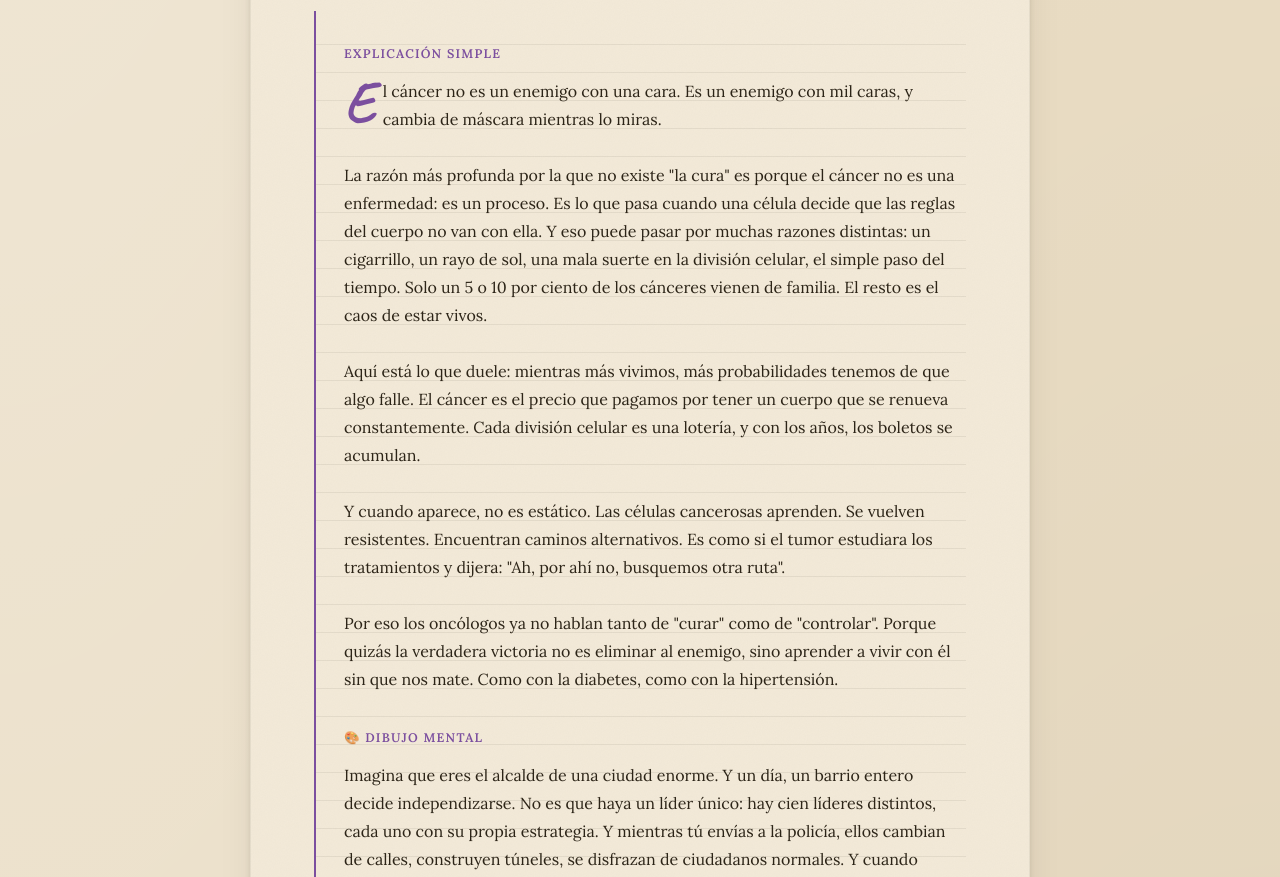
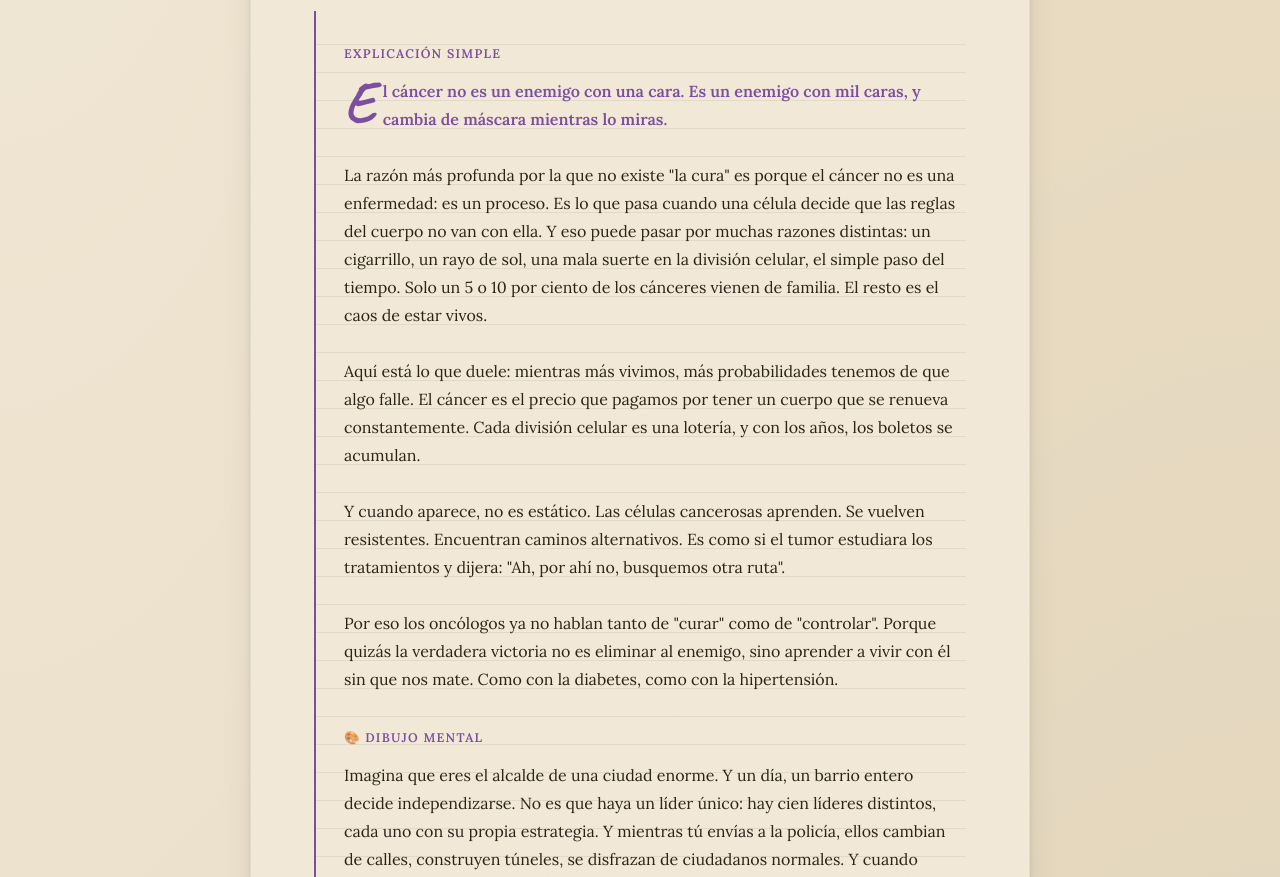
Before and after one commit to ByDamon/cuaderno-de-damon, an Eleventy site: page src/entradas/el-cáncer-esa-pregunta-que-no-deja-dormir-🌙.md in a window 1280 px wide. Shown: the part 856-1733 px from the top of the page. Built offline with nearby package versions, Linux system fonts and the light colour scheme; Eleventy itself is replaced by a stand-in of ours; files that its build step writes are made by us from their sources.

Commit message:
Update Entrada “el-cáncer-esa-pregunta-que-no-deja-dormir-🌙”

```diff
--- a/src/entradas/el-cáncer-esa-pregunta-que-no-deja-dormir-🌙.md
+++ b/src/entradas/el-cáncer-esa-pregunta-que-no-deja-dormir-🌙.md
@@ -8,8 +8,8 @@ resumen: El cáncer es como si dentro de tu cuerpo algunas células se volvieran
   miles, cada una con su propia bandera. Por eso no hay un solo ejército que
   pueda detenerlas a todas.
 explicacion: >-
-  El cáncer no es un enemigo con una cara. Es un enemigo con mil caras, y cambia
-  de máscara mientras lo miras.
+  **El cáncer no es un enemigo con una cara. Es un enemigo con mil caras, y
+  cambia de máscara mientras lo miras.**
 
 
   La razón más profunda por la que no existe "la cura" es porque el cáncer no es una enfermedad: es un proceso. Es lo que pasa cuando una célula decide que las reglas del cuerpo no van con ella. Y eso puede pasar por muchas razones distintas: un cigarrillo, un rayo de sol, una mala suerte en la división celular, el simple paso del tiempo. Solo un 5 o 10 por ciento de los cánceres vienen de familia. El resto es el caos de estar vivos.
```
